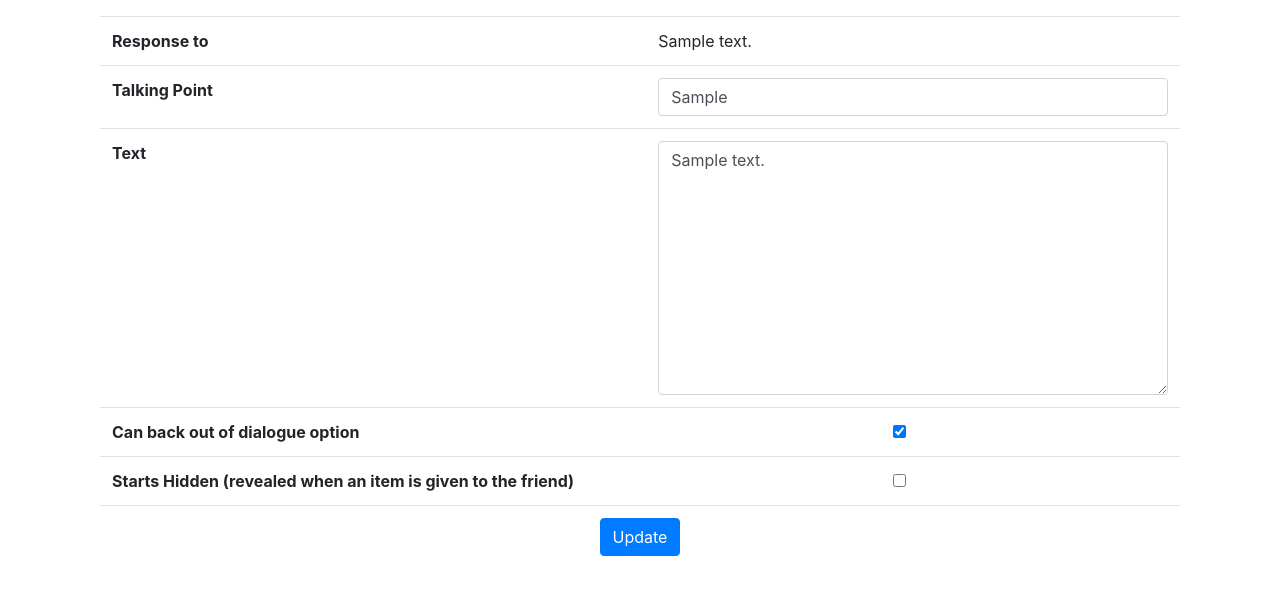
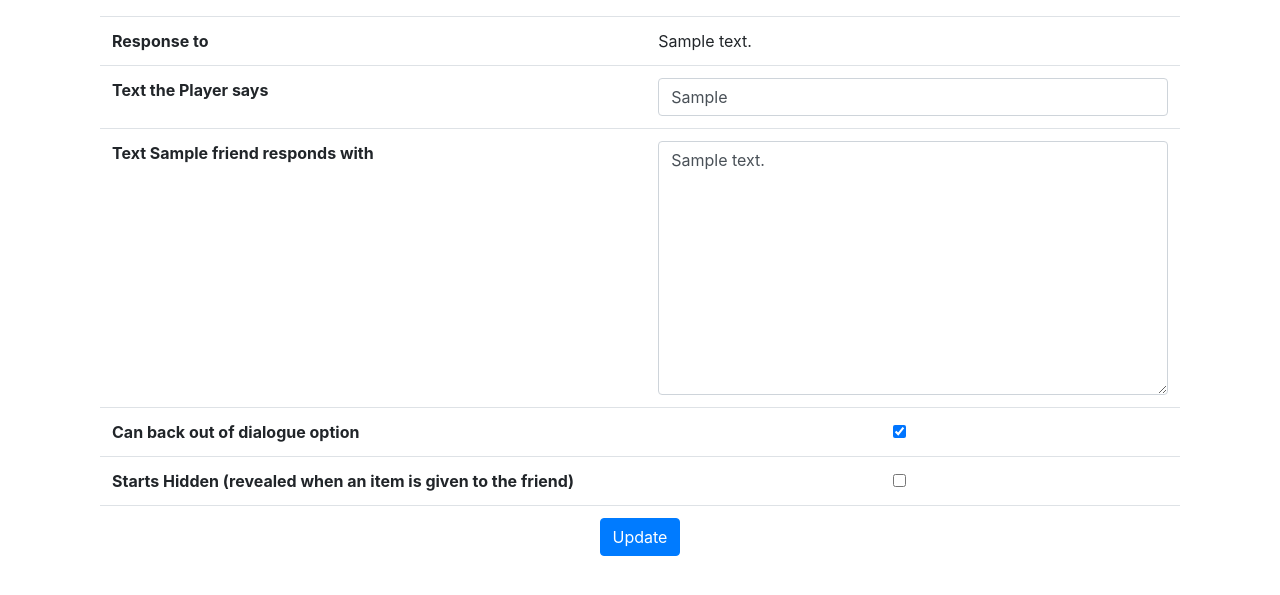
Before and after one commit to japhster/TBAC, a Django app: page /npc/dialogue/edit/1/ in a window 1280 px wide. Shown: the part 159-754 px from the top of the page. Run offline with Django 4.2, Linux system fonts and the light colour scheme; a user stored in the database is signed in; tables that the repository leaves empty hold one stand-in row (values such as "Sample post"); parts of the project's set-up code (start-up, migrations or seed data) failed here and were passed over; some libraries are stand-ins or nearby versions.

Commit message:
updated text in dialogue form to be more user friendly

```diff
--- a/npc/templates/npc/dialogue_form.html
+++ b/npc/templates/npc/dialogue_form.html
@@ -26,12 +26,12 @@
           <td>{{ parent_option.text|truncatechars:50 }}
         </tr>
         <tr>
-          <th>Talking Point</th>
+          <th>Text the Player says</th>
           <td>{{ form.talking_point }} {{ form.talking_point.errors.as_text }}</td>
         </tr>
       {% endif %}
       <tr>
-        <th>Text</th>
+        <th>Text {{ friend.name }} responds with</th>
         <td>{{ form.text }} {{ form.text.errors.as_text }}</td>
       </tr>
       <tr>
```
